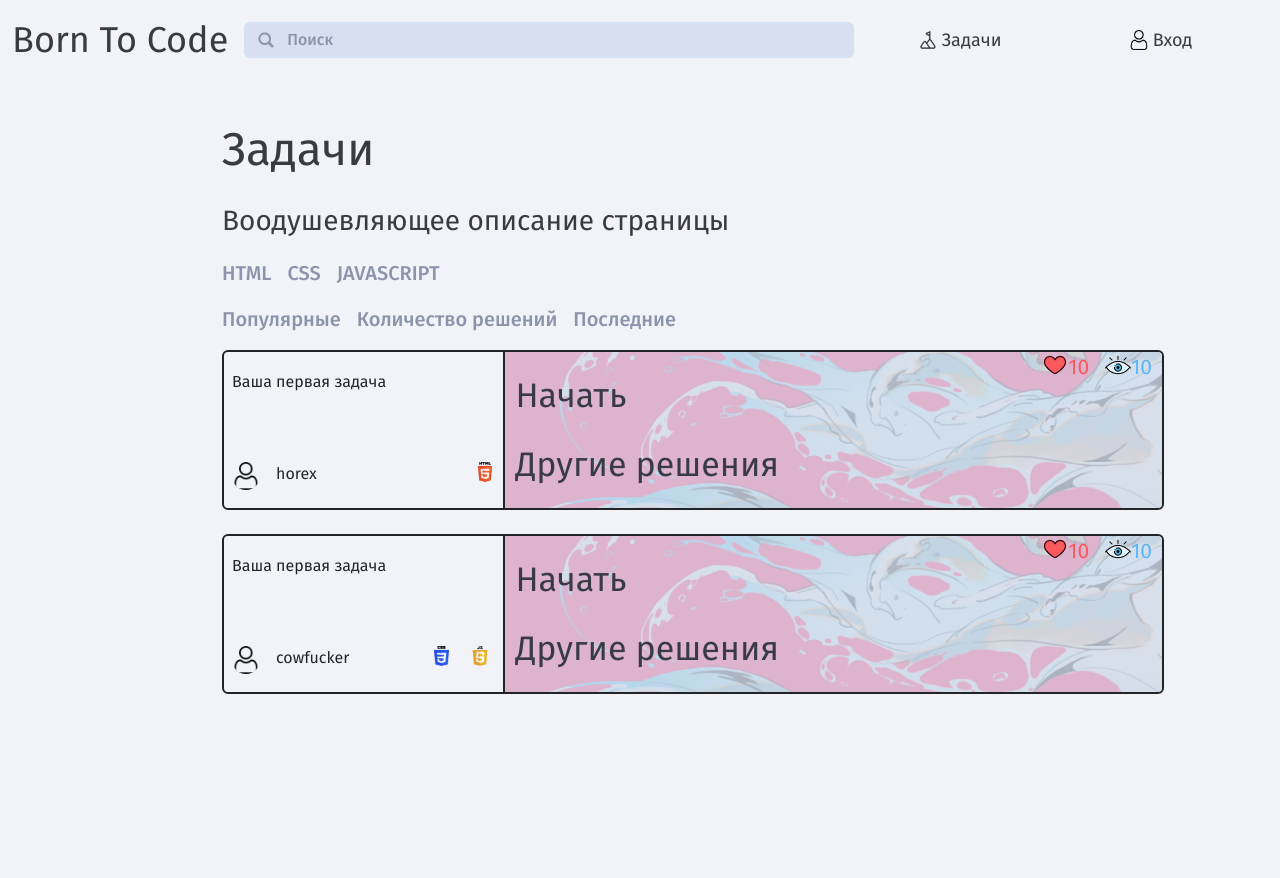
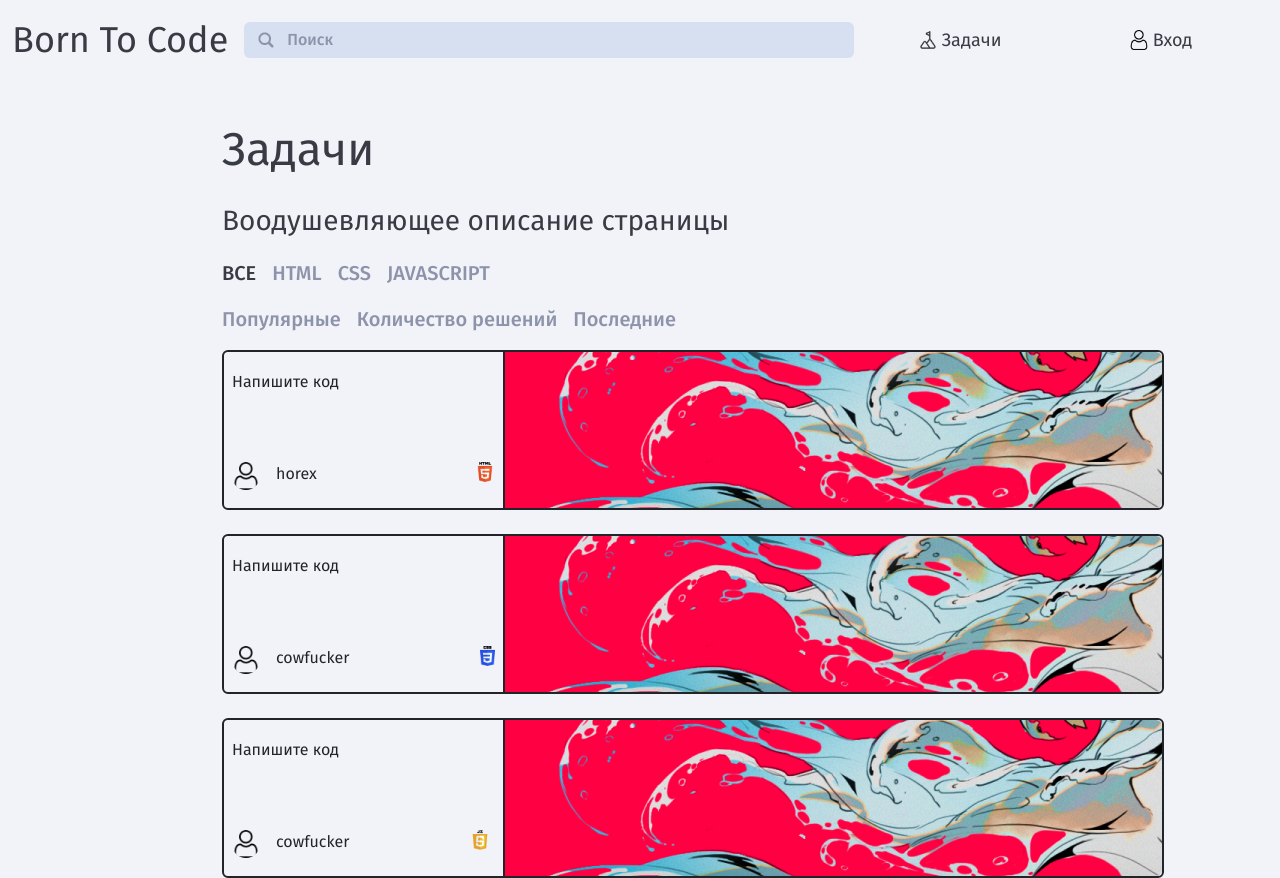
Before and after one commit to BornToCodeStudio/frontend, a Vue app: page / in a window 1280 px wide. Before the commit the page ends 800 px from the top, so only its background shows below. Built offline with nearby package versions, Linux system fonts and the light colour scheme.

Commit message:
Added filters for tasks

```diff
--- a/src/components/Task.vue
+++ b/src/components/Task.vue
@@ -1,8 +1,6 @@
 <script setup lang="ts">
-import { ref } from 'vue';
-import { useTaskStore } from '../stores/task';
-const taskStore = useTaskStore();
 
+// eslint-disable-next-line @typescript-eslint/no-unused-vars
 const props = defineProps({
     task: {
         type: Object,
@@ -30,7 +28,7 @@ const props = defineProps({
 <template>
     <div class="main container-fluid p-0 d-flex flex-row rounded-2 border border-2 border-dark" style="height: 160px;" :style="{ width: `${taskWidth}%` }">
         <div class="leftSide d-flex flex-column justify-content-around p-2 border-end border-dark" :style="{ width: `${taskLeft}%` }">
-            <span>{{task.description}}</span>
+            <span>{{task.shortDescription}}</span>
             <div class="d-flex flex-row justify-content-between mt-5">
                 <div class="d-flex gap-3">
                     <img src="../assets/avatar.png" class="rounded-circle" style="width: 28px; height: 28px;">
@@ -77,20 +75,20 @@ const props = defineProps({
     border-radius: 0 0.375rem 0.375rem 0;
     transition: 0.45s;
 
-    /* &:hover {
+    &:hover {
         cursor: pointer;
 
         .content {
             opacity: 100%;
         }
-    } */
+    }
 }
 
 .content {
     width: 100%;
     display: flex;
     background: rgb(214, 224, 240, .8);
-    opacity: 100%;
+    opacity: 0%;
     flex-direction: row;
     justify-content:space-between;
     color: #393B44;
--- a/src/stores/task.ts
+++ b/src/stores/task.ts
@@ -4,25 +4,52 @@ import { defineStore } from 'pinia'
 export const useTaskStore = defineStore('task', () => {
     const tasks = ref([] as Array<Types.Task>);
 
+    const htmlCheckElement = ref([] as Array<Types.TaskHtmlCheckElement>)
+
+
     function getTask(id: number) {
         return tasks.value.find(t => t.id == id);
     };
+
+    function getTaskByLanguageFilter(filter: number) : Array<Types.Task> {
+        return tasks.value.filter(f => f.languages[filter])
+    }
 
     tasks.value.push({
         id: 2,
         title: "wadwadw",
         author: "horex",
-        description: "Ваша первая задача",
+        fullDescription: "Ваша первая задача",
+        shortDescription: "Напишите код",
+        codeExample: 'wadawdwa',
         languages: [true, false, false],
-        text: 'wadawdwa'
+        htmlStruct: {
+            checkElementRules: htmlCheckElement.value
+        }
     })
     tasks.value.push({
         id: 1,
         title: "wadwadw",
         author: "cowfucker",
-        description: "Ваша первая задача",
-        languages: [false, true, true],
-        text: 'wadawdwa'
+        fullDescription: "Ваша первая задача",
+        shortDescription: "Напишите код",
+        codeExample: 'wadawdwa',
+        languages: [false, true, false],
+        htmlStruct: {
+            checkElementRules: htmlCheckElement.value
+        }
     })
-    return { tasks, getTask };
+    tasks.value.push({
+        id: 1,
+        title: "wadwadw",
+        author: "cowfucker",
+        fullDescription: "Ваша первая задача",
+        shortDescription: "Напишите код",
+        codeExample: 'wadawdwa',
+        languages: [false, false, true],
+        htmlStruct: {
+            checkElementRules: htmlCheckElement.value
+        }
+    })
+    return { tasks, getTask, getTaskByLanguageFilter};
 })
--- a/src/types.d.ts
+++ b/src/types.d.ts
@@ -7,6 +7,7 @@ declare namespace Types {
         shortDescription: string,
         codeExample: string,
         languages: Array<boolean>,
+        createDate: Date
         htmlStruct: {
             checkElementRules: Array<TaskHtmlCheckElement>
         }
--- a/src/views/HomeView.vue
+++ b/src/views/HomeView.vue
@@ -1,8 +1,22 @@
 <script setup lang="ts">
 import Tasks from "../components/Task.vue";
 import { useTaskStore } from '../stores/task';
+import { ref } from 'vue'
 
-const taskStore = useTaskStore();
+let tasksStore = ref(useTaskStore().tasks);
+let filter = ref(-1);
+
+function changeLanguageFilter(numb: number) {
+    filter.value = numb
+
+    if (tasksStore.value)
+        tasksStore.value= useTaskStore().getTaskByLanguageFilter(numb);
+}
+
+function allTasks() {
+    filter.value = -1
+    tasksStore.value = useTaskStore().tasks
+}
 
 </script>
 
@@ -12,9 +26,10 @@ const taskStore = useTaskStore();
             <span class="title">Задачи</span>
             <span class="description">Воодушевляющее описание страницы</span>
             <div class="lang d-flex flex-row gap-3">
-                <span>HTML</span>
-                <span>CSS</span>
-                <span>JAVASCRIPT</span>
+                <span :class="{ active: filter == -1 }" @click="allTasks()">ВCE</span>
+                <span :class="{ active: filter == 0 }" @click="changeLanguageFilter(0)">HTML</span>
+                <span :class="{ active: filter == 1 }" @click="changeLanguageFilter(1)">CSS</span>
+                <span :class="{ active: filter == 2 }" @click="changeLanguageFilter(2)">JAVASCRIPT</span>
             </div>
             <div class="filter d-flex flex-row gap-3">
                 <span>Популярные</span>
@@ -23,13 +38,17 @@ const taskStore = useTaskStore();
             </div>
         </div>
         <div class="d-flex flex-column gap-4">
-            <Tasks class="task" v-bind:key="index" v-for="(task, index) in taskStore.tasks"
+            <Tasks class="task" :key="index" v-for="(task, index) in tasksStore"
                 :task="task" :taskFontSize="34" :taskLeft="30" :taskRight="70" :taskWidth="75"/>
         </div>
     </div>
 </template>
 
 <style scoped lang="scss">
+
+    .active {
+        color: #393B44 !important;
+    }
     .main {
         margin-left: 210px;
     }
```
